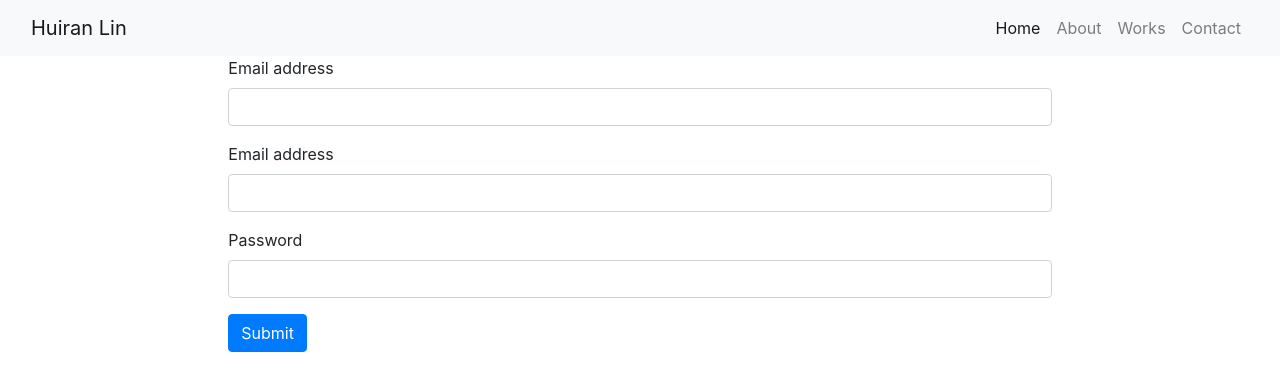
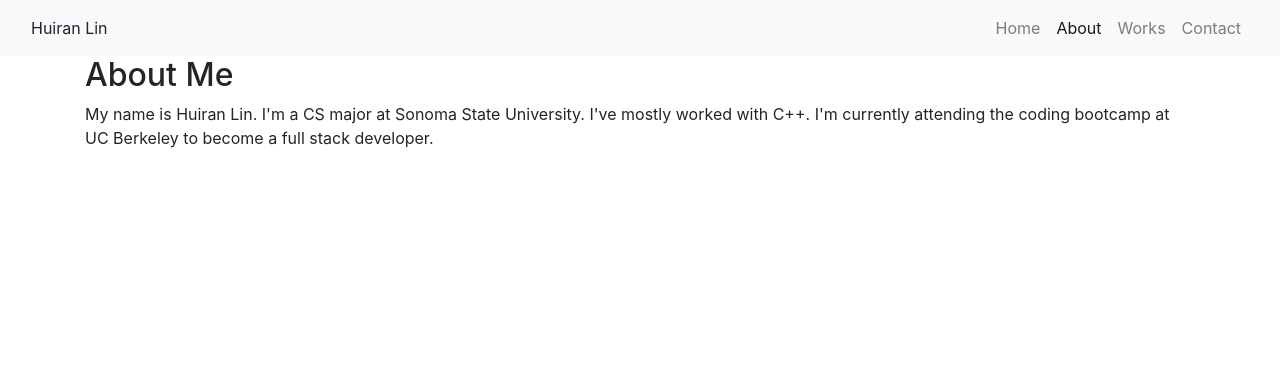
Before and after one commit to hugh18019/React-Portfolio, a React (Create React App) app in the folder react-portfolio-app/: page / in a window 1280 px wide. Shown: the top 390 px of the page. Built offline with nearby package versions, Linux system fonts and the light colour scheme; the HTML template or start-up script is replaced by a standard one.

Commit message:
Render the About page when website first loads

```diff
--- a/react-portfolio-app/src/App.js
+++ b/react-portfolio-app/src/App.js
@@ -1,7 +1,17 @@
-import React from 'react';
+import React, { useState } from 'react';
 import PortfolioContainer from './components/PortfolioContainer';
 
-const App = () => <PortfolioContainer />;
+function App() {
+  console.log('Got to App');
+
+  return (
+    <PortfolioContainer
+
+    //   visitHomeCount={visitHomeCount}
+    //   setVisitHomeCount={setVisitHomeCount}
+    />
+  );
+}
 
 export default App;
 
--- a/react-portfolio-app/src/components/NavTabs.js
+++ b/react-portfolio-app/src/components/NavTabs.js
@@ -7,9 +7,7 @@ function NavTabs({ currentPage, handlePageChange }) {
     <header>
       <nav class='navbar navbar-expand-lg navbar-light bg-light'>
         <div class='container-fluid'>
-          <a class='navbar-brand' href='#'>
-            Huiran Lin
-          </a>
+          <div>Huiran Lin</div>
           <ul className='navbar-nav'>
             <li className='nav-item'>
               <a
--- a/react-portfolio-app/src/components/PortfolioContainer.js
+++ b/react-portfolio-app/src/components/PortfolioContainer.js
@@ -1,20 +1,33 @@
-import React, { useState } from 'react';
+import React, { useState, useEffect } from 'react';
 import NavTabs from './NavTabs';
 import Home from './pages/Home';
 import About from './pages/About';
 import Work from './pages/Works';
 import Contact from './pages/Contact';
 
-export default function PortfolioContainer() {
-  const [currentPage, setCurrentPage] = useState('Home');
+// let temp;
+// let count = 5;
 
-  // TODO: Add a comment describing the functionality of this method
+export default function PortfolioContainer(boo) {
+  const [currentPage, setCurrentPage] = useState('About');
+
+  // console.log('count', count);
+
+  // const [firstTimeHome, setFirstTimeHome] = useState(false);
+  // temp = firstTimeHome;
+  // useEffect(() => {
+  //   temp = true;
+  //   count--;
+  // }, []);
+  // console.log('temp', temp);
+  // console.log('firstTimeHome', firstTimeHome);
+
   const renderPage = () => {
-    // if (currentPage === 'Home') {
-    //   return <Home />;
-    // }
     if (currentPage === 'About') {
       return <About />;
+    }
+    if (currentPage === 'Home') {
+      return <Home />;
     }
     if (currentPage === 'Works') {
       return <Work />;
--- a/react-portfolio-app/src/components/pages/About.js
+++ b/react-portfolio-app/src/components/pages/About.js
@@ -1,6 +1,7 @@
 import React from 'react';
 
-export default function AboutMe() {
+export default function AboutMe({ firstTimeHome, setFirstTimeHome }) {
+  console.log('got here');
   const intro = `My name is Huiran Lin. I'm a CS major at Sonoma State University. I've
     mostly worked with C++. I'm currently attending the coding bootcamp at
     UC Berkeley to become a full stack developer.`;
--- a/react-portfolio-app/src/components/pages/Contact.js
+++ b/react-portfolio-app/src/components/pages/Contact.js
@@ -3,7 +3,7 @@ import '../style.css';
 
 import validateEmail from '../../utils/helpers';
 
-function Form() {
+function Contact() {
   // Create state variables for the fields in the form
   // We are also setting their initial values to an empty string
   const [name, setName] = useState('');
@@ -58,7 +58,7 @@ function Form() {
           </div>
           <div class='mb-3'>
             <label for='inputUserName' class='form-label'>
-              Email address
+              Name
             </label>
             <input
               value={name}
@@ -97,4 +97,4 @@ function Form() {
   );
 }
 
-export default Form;
+export default Contact;
--- a/react-portfolio-app/src/components/pages/Home.js
+++ b/react-portfolio-app/src/components/pages/Home.js
@@ -0,0 +1,19 @@
+import React, { useState } from 'react';
+
+export default function Home() {
+  return (
+    <div>
+      <section>This is Huiran's Porfolio Website.</section>
+      <footer>
+        <h4>Contact Me</h4>
+        <p>
+          <p id='email'>hugh80082@gmail.com</p>
+          <a href='https://www.linkedin.com/in/huiran-lin-0999b419b/'>
+            LinkedIn
+          </a>
+          <a href='https://github.com/hugh18019'>GitHub</a>
+        </p>
+      </footer>
+    </div>
+  );
+}
```
